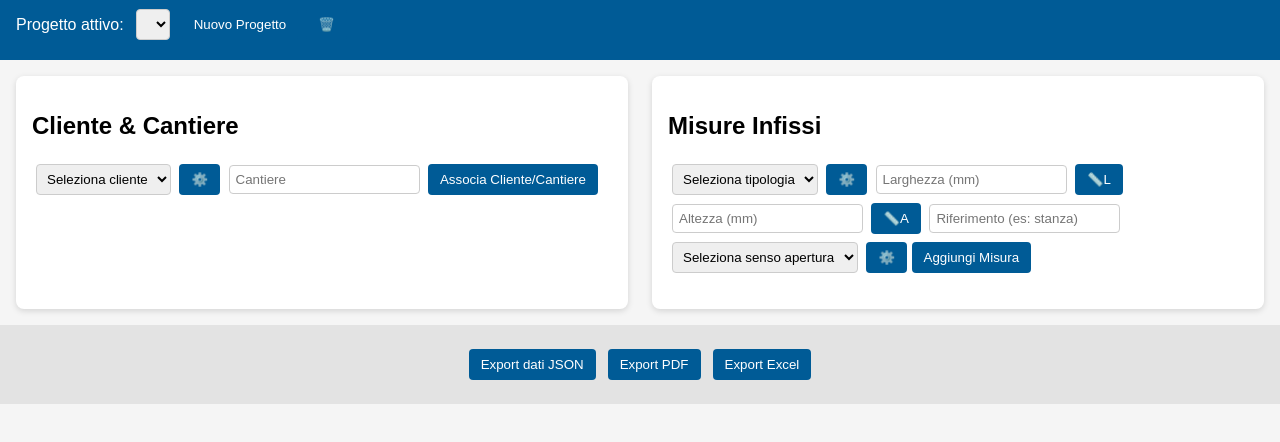
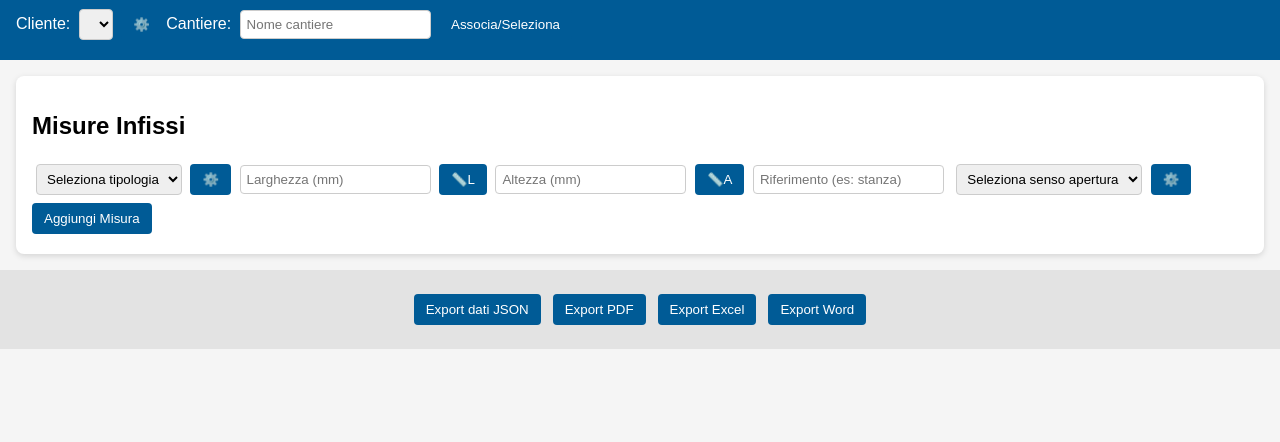
Before and after one commit to house79-gex/infissi-app, a plain HTML site: page index.html in a window 1280 px wide. Shown: the part 56-498 px from the top of the page. Drawn offline with nearby package versions, Linux system fonts and the light colour scheme; a script that the page names is missing.

Commit message:
Update index.html

```diff
--- a/index.html
+++ b/index.html
@@ -5,34 +5,26 @@
   <meta name="viewport" content="width=device-width, initial-scale=1.0">
   <title>Rilievo Infissi</title>
   <link rel="stylesheet" href="style.css">
-  <link rel="manifest" href="manifest.json">
   <!-- jsPDF CDN -->
   <script src="https://cdnjs.cloudflare.com/ajax/libs/jspdf/2.5.1/jspdf.umd.min.js"></script>
   <!-- SheetJS CDN -->
   <script src="https://cdn.sheetjs.com/xlsx-0.20.2/package/dist/xlsx.full.min.js"></script>
+  <!-- docx.js CDN -->
+  <script src="https://cdnjs.cloudflare.com/ajax/libs/docx/8.0.4/docx.min.js"></script>
 </head>
 <body>
   <header>
     <h1>Rilievo Infissi</h1>
-    <div id="progetto-wrapper">
-      <label for="progetto-select">Progetto attivo:</label>
-      <select id="progetto-select"></select>
-      <button id="new-progetto-btn">Nuovo Progetto</button>
-      <button id="delete-progetto-btn" title="Elimina progetto attivo">🗑️</button>
+    <div id="cliente-cantiere-wrapper">
+      <label for="cliente-select">Cliente:</label>
+      <select id="cliente-select"></select>
+      <button id="gestisci-clienti-btn" title="Gestisci clienti">⚙️</button>
+      <label for="cantiere-input">Cantiere:</label>
+      <input type="text" id="cantiere-input" placeholder="Nome cantiere">
+      <button id="associa-btn">Associa/Seleziona</button>
     </div>
   </header>
   <main>
-    <section id="clienti-cantieri">
-      <h2>Cliente & Cantiere</h2>
-      <form id="cliente-cantiere-form">
-        <select id="cliente-dropdown" required>
-          <option value="">Seleziona cliente</option>
-        </select>
-        <button type="button" id="gestisci-clienti-btn" title="Gestisci clienti">⚙️</button>
-        <input type="text" id="cantiere" placeholder="Cantiere" required>
-        <button type="submit">Associa Cliente/Cantiere</button>
-      </form>
-    </section>
     <section id="misure">
       <h2>Misure Infissi</h2>
       <form id="misura-form">
@@ -51,7 +43,7 @@
         <button type="button" id="gestisci-sensi-btn" title="Gestisci sensi apertura">⚙️</button>
         <button type="submit">Aggiungi Misura</button>
       </form>
-      <ul id="lista-misure"></ul>
+      <div id="tabella-misure-wrapper"></div>
     </section>
     <section id="tipologie" style="display:none;">
       <h2>Gestione Tipologie Infissi</h2>
@@ -87,6 +79,7 @@
     <button id="export-btn">Export dati JSON</button>
     <button id="export-pdf-btn">Export PDF</button>
     <button id="export-excel-btn">Export Excel</button>
+    <button id="export-docx-btn">Export Word</button>
   </footer>
   <script src="app.js"></script>
 </body>
```
